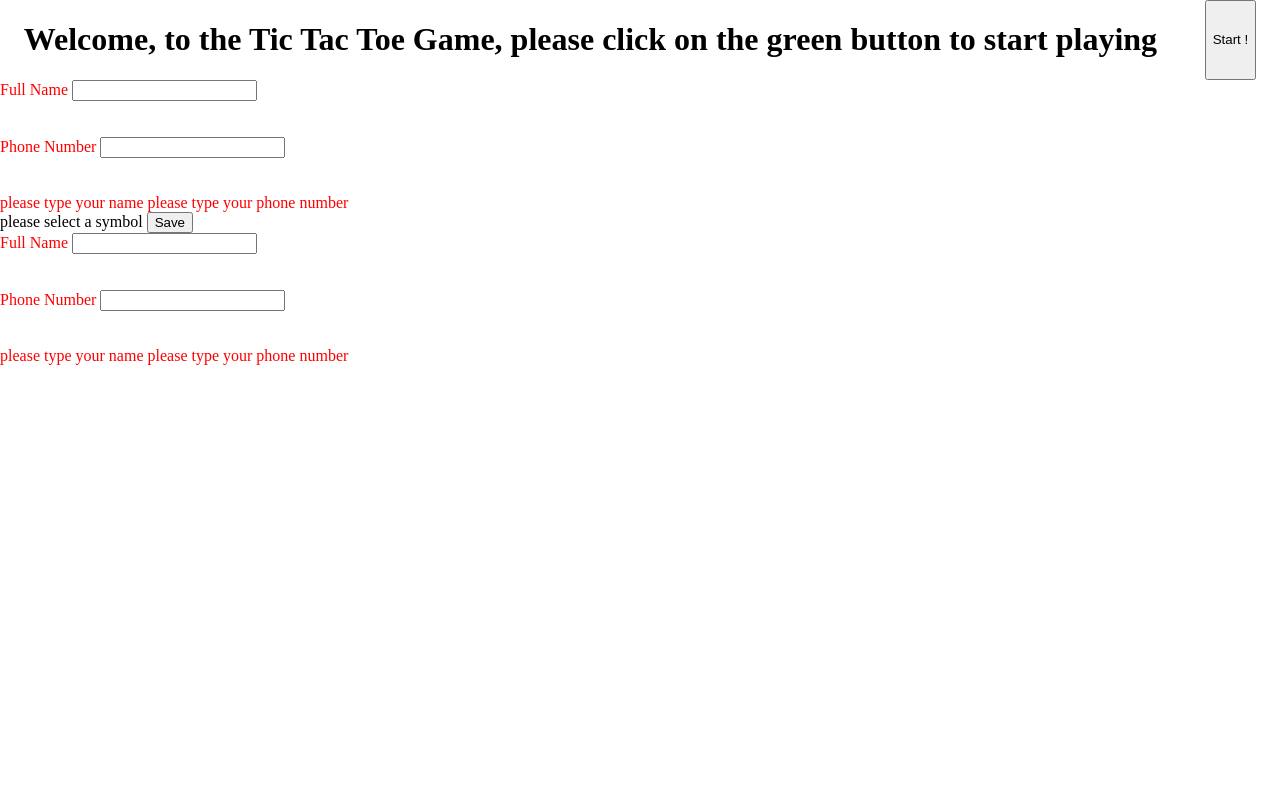
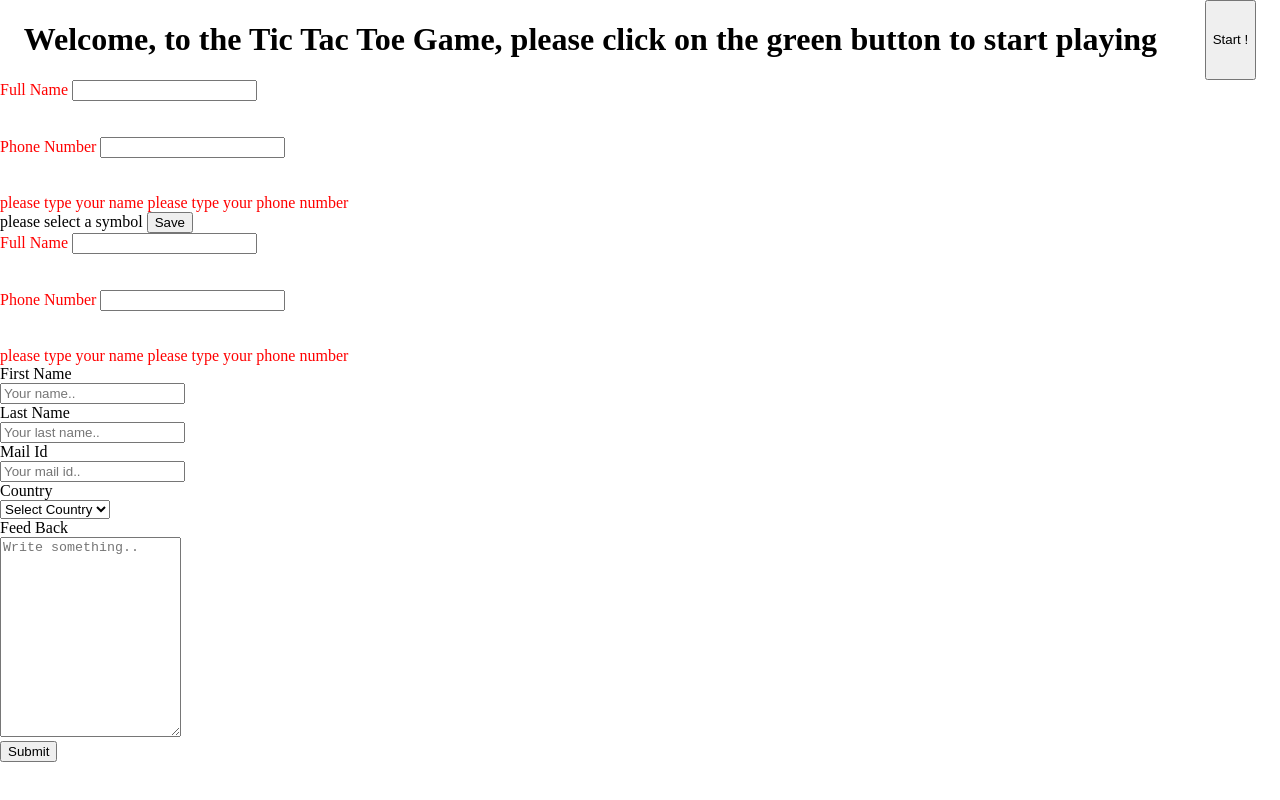
Before and after one commit to sakshi0322/Tic-Tac-Toe, a plain HTML site: page index.html in a window 1280 px wide. Drawn offline with Linux system fonts and the light colour scheme.

Commit message:
Update index.html

```diff
--- a/index.html
+++ b/index.html
@@ -48,3 +48,57 @@
         </div>
 
         <div id="player2-symbols" class="symbols">
+            <form>
+    <div class="row">
+      <div class="col-25">
+        <label for="fname">First Name</label>
+      </div>
+      <div class="col-75">
+        <input type="text" id="fname" name="firstname" placeholder="Your name..">
+      </div>
+    </div>
+    <div class="row">
+      <div class="col-25">
+        <label for="lname">Last Name</label>
+      </div>
+      <div class="col-75">
+        <input type="text" id="lname" name="lastname" placeholder="Your last name..">
+      </div>
+    </div>
+    <div class="row">
+        <div class="col-25">
+          <label for="email">Mail Id</label>
+        </div>
+        <div class="col-75">
+          <input type="email" id="email" name="mailid" placeholder="Your mail id..">
+        </div>
+      </div>
+    <div class="row">
+      <div class="col-25">
+        <label for="country">Country</label>
+      </div>
+      <div class="col-75">
+        <select id="country" name="country">
+            <option value="none">Select Country</option>
+          <option value="australia">Australia</option>
+          <option value="canada">Canada</option>
+          <option value="usa">USA</option>
+          <option value="russia">Russia</option>
+          <option value="japan">Japan</option>
+          <option value="india">India</option>
+          <option value="china">China</option>
+        </select>
+      </div>
+    </div>
+    <div class="row">
+      <div class="col-25">
+        <label for="feed_back">Feed Back</label>
+      </div>
+      <div class="col-75">
+        <textarea id="subject" name="subject" placeholder="Write something.." style="height:200px"></textarea>
+      </div>
+    </div>
+    <div class="row">
+      <input type="submit" value="Submit">
+    </div>
+  </form>
```
